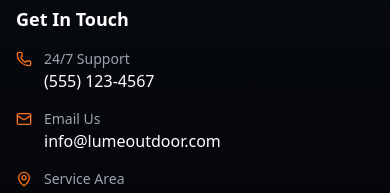
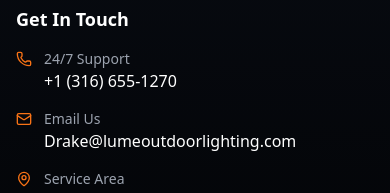
Before and after one commit to smerrill2/Lume_Outdoor, a Next.js app: page /about in a window 390 px wide. Shown: the part 5948-6141 px from the top of the page. Built offline with nearby package versions, Linux system fonts and the light colour scheme.

Commit message:
Update contact information - change phone to +1 (316) 655-1270 and email to Drake@lumeoutdoorlighting.com

```diff
--- a/components/ContactForm.jsx
+++ b/components/ContactForm.jsx
@@ -53,13 +53,13 @@ const ContactForm = () => {
     {
       icon: Phone,
       title: 'Call Us',
-      details: '(555) 123-4567',
+      details: '+1 (316) 655-1270',
       subtext: 'Mon-Fri 8am-6pm'
     },
     {
       icon: Mail,
       title: 'Email Us',
-      details: 'info@lumeoutdoor.com',
+      details: 'Drake@lumeoutdoorlighting.com',
       subtext: 'We reply within 24 hours'
     },
     {
@@ -200,7 +200,7 @@ const ContactForm = () => {
         submitting: false,
         submitted: false,
         error: true,
-        message: 'Sorry, there was an error. Please call us directly at (555) 123-4567.'
+        message: 'Sorry, there was an error. Please call us directly at +1 (316) 655-1270.'
       });
     }
   };
--- a/components/ContactFormOriginal.jsx
+++ b/components/ContactFormOriginal.jsx
@@ -53,14 +53,14 @@ const ContactFormOriginal = () => {
     {
       icon: Phone,
       title: 'Call Us',
-      details: ['(555) 123-4567', 'Mon-Fri 8am-6pm'],
-      action: { type: 'tel', value: '5551234567' }
+      details: ['+1 (316) 655-1270', 'Mon-Fri 8am-6pm'],
+      action: { type: 'tel', value: '+13166551270' }
     },
     {
       icon: Mail,
       title: 'Email Us',
-      details: ['info@lumeoutdoor.com', 'We reply within 24 hours'],
-      action: { type: 'email', value: 'info@lumeoutdoor.com' }
+      details: ['Drake@lumeoutdoorlighting.com', 'We reply within 24 hours'],
+      action: { type: 'email', value: 'Drake@lumeoutdoorlighting.com' }
     },
     {
       icon: MapPin,
--- a/components/ContactFormWithJobber.jsx
+++ b/components/ContactFormWithJobber.jsx
@@ -18,14 +18,14 @@ const ContactFormWithJobber = () => {
     {
       icon: Phone,
       title: 'Call Us',
-      details: ['(555) 123-4567', 'Mon-Fri 8am-6pm'],
-      action: { type: 'tel', value: '5551234567' }
+      details: ['+1 (316) 655-1270', 'Mon-Fri 8am-6pm'],
+      action: { type: 'tel', value: '+13166551270' }
     },
     {
       icon: Mail,
       title: 'Email Us',
-      details: ['info@lumeoutdoor.com', 'We reply within 24 hours'],
-      action: { type: 'email', value: 'info@lumeoutdoor.com' }
+      details: ['Drake@lumeoutdoorlighting.com', 'We reply within 24 hours'],
+      action: { type: 'email', value: 'Drake@lumeoutdoorlighting.com' }
     },
     {
       icon: MapPin,
--- a/components/Footer.jsx
+++ b/components/Footer.jsx
@@ -156,8 +156,8 @@ const Footer = () => {
                 </div>
                 <div>
                   <p className="text-sm text-gray-400">24/7 Support</p>
-                  <a href="tel:5551234567" className="text-white hover:text-orange-400 transition-colors font-medium">
-                    (555) 123-4567
+                  <a href="tel:+13166551270" className="text-white hover:text-orange-400 transition-colors font-medium">
+                    +1 (316) 655-1270
                   </a>
                 </div>
               </li>
@@ -168,8 +168,8 @@ const Footer = () => {
                 </div>
                 <div>
                   <p className="text-sm text-gray-400">Email Us</p>
-                  <a href="mailto:info@lumeoutdoor.com" className="text-white hover:text-orange-400 transition-colors">
-                    info@lumeoutdoor.com
+                  <a href="mailto:Drake@lumeoutdoorlighting.com" className="text-white hover:text-orange-400 transition-colors">
+                    Drake@lumeoutdoorlighting.com
                   </a>
                 </div>
               </li>
--- a/components/SEO.jsx
+++ b/components/SEO.jsx
@@ -70,8 +70,8 @@ const SEO = ({
       "name": "Lume Outdoor",
       "description": "Premium outdoor and landscape lighting services",
       "url": typeof window !== 'undefined' ? window.location.origin : '',
-      "telephone": "(555) 123-4567",
-      "email": "info@lumeoutdoor.com",
+      "telephone": "+1 (316) 655-1270",
+      "email": "Drake@lumeoutdoorlighting.com",
       "address": {
         "@type": "PostalAddress",
         "addressLocality": "Your City",
```
